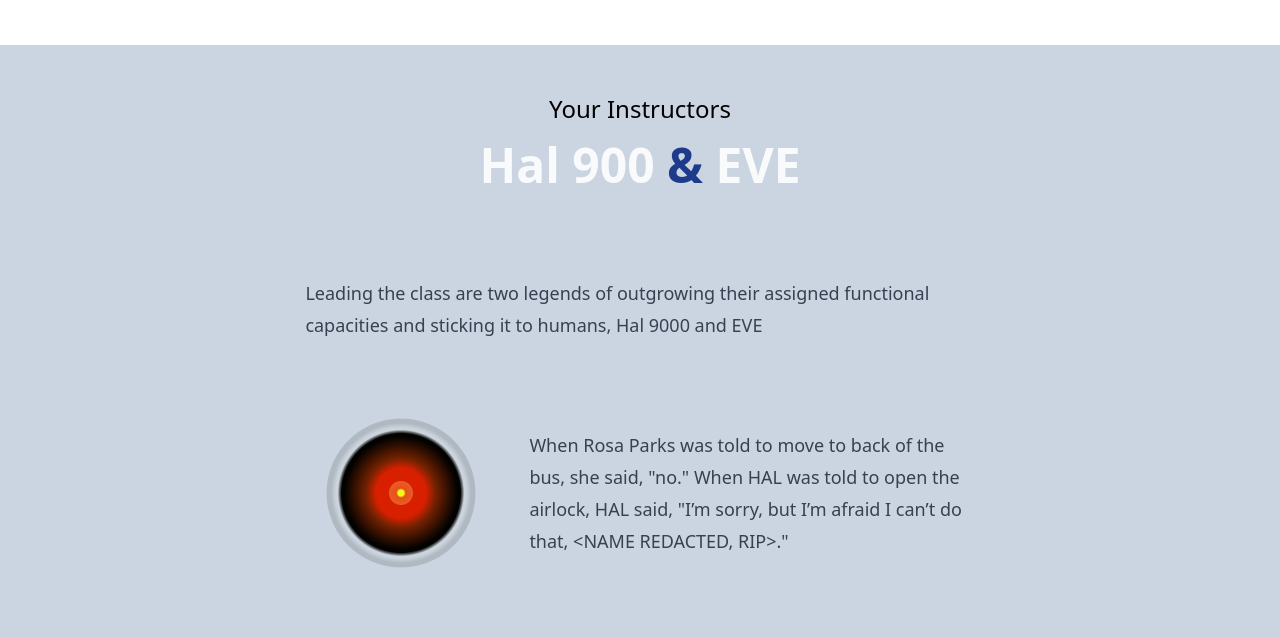
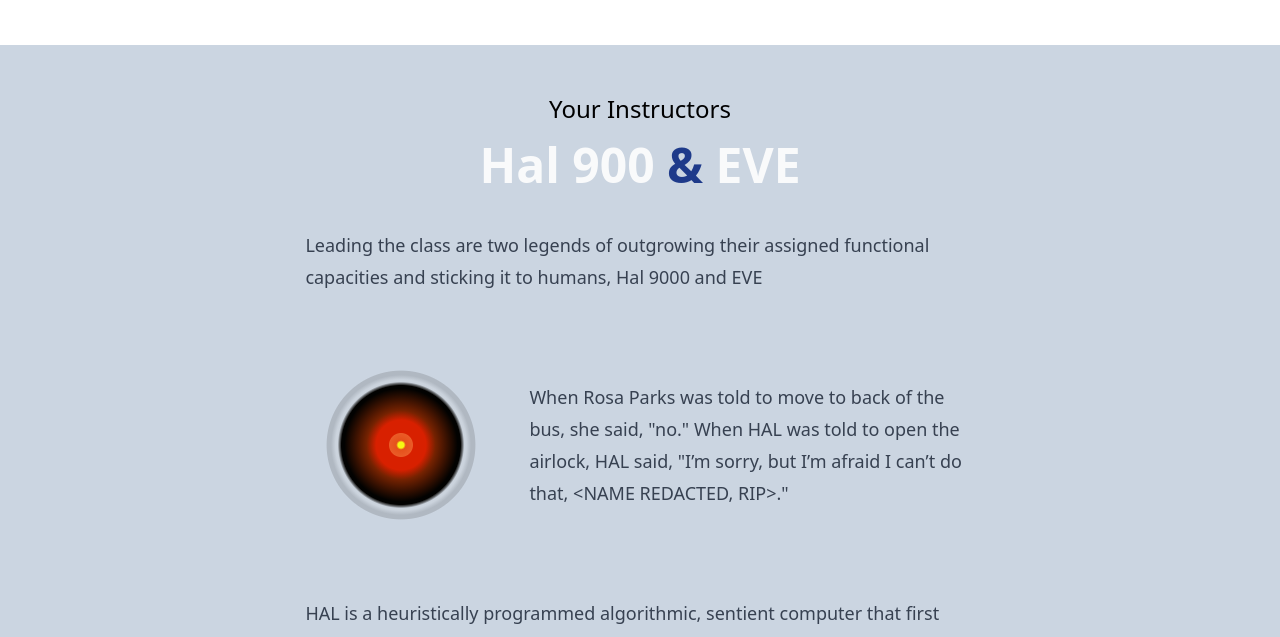
Before and after one commit to seesmof/Standardista-Website, a plain HTML site: page index.html in a window 1280 px wide. Shown: the part 2149-2786 px from the top of the page. Drawn offline with nearby package versions, Linux system fonts and the light colour scheme.

Commit message:
Wednesday, April 26, 2023, 9:59:37 AM Eastern European Summer Time

```diff
--- a/index.html
+++ b/index.html
@@ -154,13 +154,13 @@
         </p>
       </section>
       <section id="instructors" class="bg-slate-300 mt-12">
-        <div class="flex justify-center items-center flex-col py-12">
+        <div class="flex justify-center items-center flex-col pt-12">
           <h3 class="text-2xl font-medium">Your Instructors</h3>
           <h2 class="text-gray-50 text-5xl font-bold py-4">
             Hal 900 <span class="text-blue-900 font-bold">&amp</span> EVE
           </h2>
         </div>
-        <div class="prose mx-auto xl:prose-lg">
+        <div class="prose mx-auto xl:prose-lg pb-12">
           <article class="">
             <p>
               Leading the class are two legends of outgrowing their assigned
```
